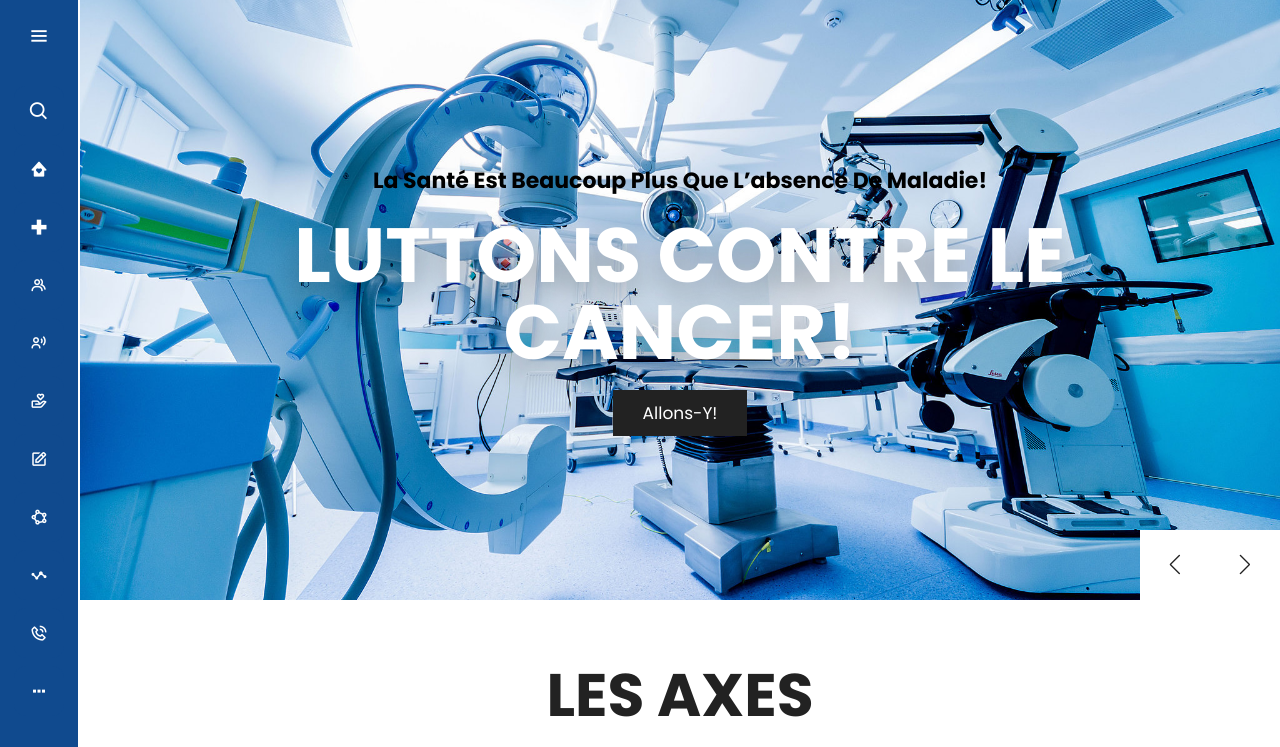
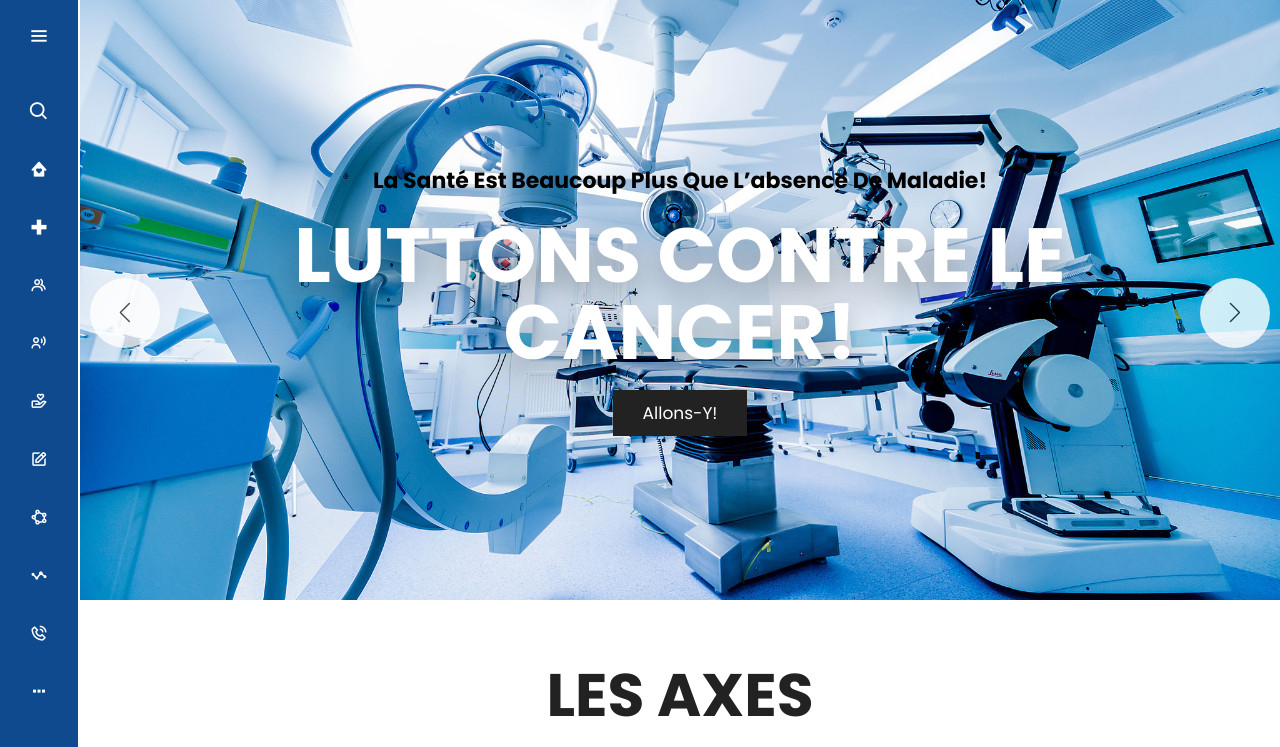
Before and after one commit to Xodios/PlanCancer, a website: page index.html in a window 1280 px wide. Shown: the top 747 px of the page. Drawn offline with nearby package versions, Linux system fonts and the light colour scheme.

Commit message:
some chnages to the swiper

```diff
--- a/css/style.css
+++ b/css/style.css
@@ -439,12 +439,11 @@ display: none;
 
 .home .swiper-button-next,
 .home .swiper-button-prev {
-   top: inherit;
-   left: inherit;
-   bottom: 0;
-   right: 0;
+
    height: 7rem;
    width: 7rem;
+   border-radius: 100px;
+   opacity: 0.8;
    background: var(--white);
    color: var(--black);
 }
```
